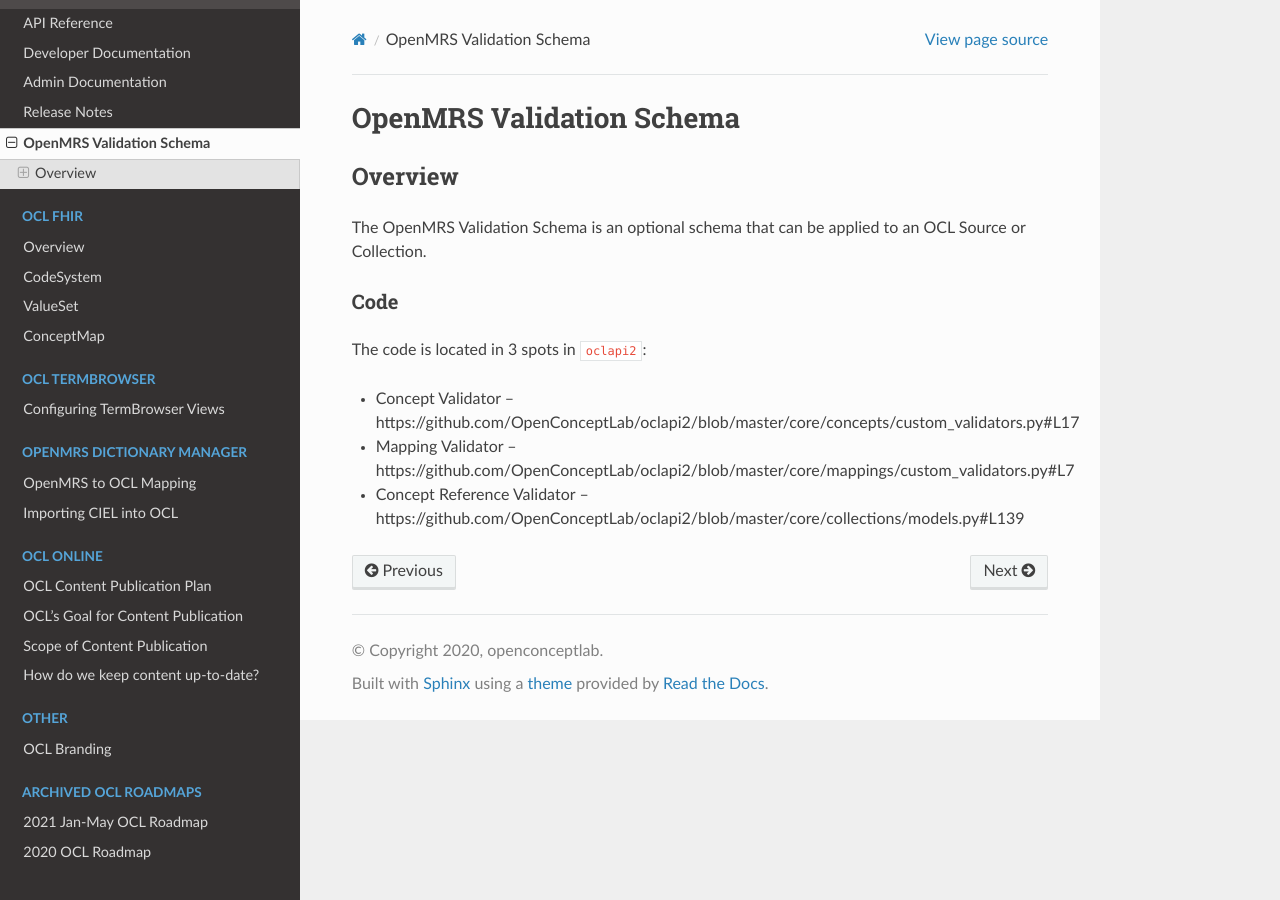
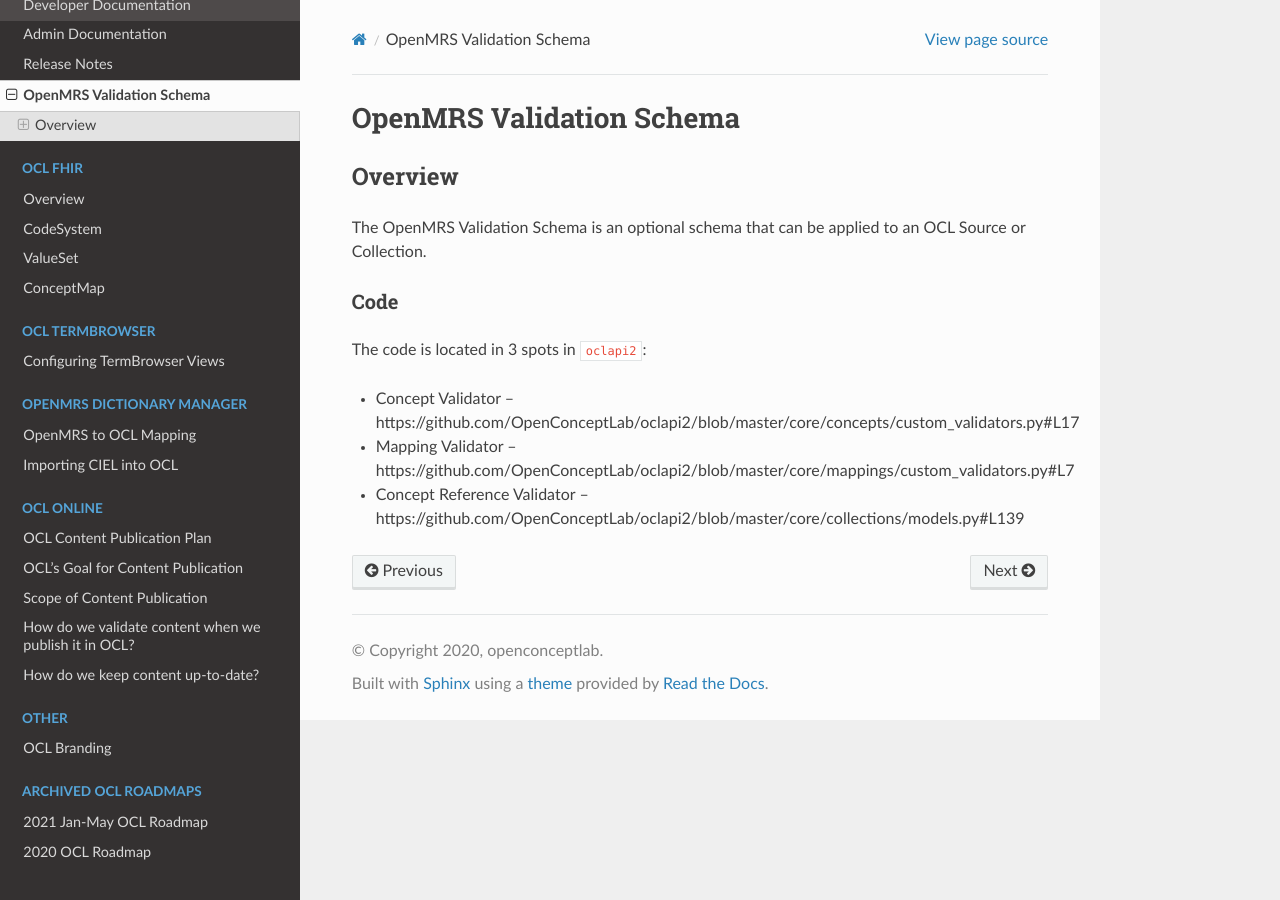
Before and after one commit to OpenConceptLab/ocl-docs, a Sphinx documentation site: the page built from docs/source/oclapi/openmrsvalidationschema.md, in a window 1280 px wide. Built offline with Sphinx 7.4.7 and the Read the Docs theme 2.0.0, drawn with Linux system fonts in a browser that asks for light colours; some of the changed lines change nothing that is shown.

Commit message:
Added section for content validation

```diff
--- a/docs/source/oclonline/publicationplan.rst
+++ b/docs/source/oclonline/publicationplan.rst
@@ -32,6 +32,18 @@
        - PEPFAR MER and MOH Alignment
        - Partners in Health (PIH) OpenMRS Concept Dictionary
 
+How do we validate content when we publish it in OCL?
+----------------------------------
+To ensure that the content loads into OCL as expected, there are several validation steps taken for each set of content to check for accuracy between what should show in OCL versus what is actually appearing in OCL.
+1. Spot Checks: Looking at 5 or more exemplary concepts in depth, we check that the concept appears in OCL and that all the expected attributes are present. If applicable, we check that these concepts are correctly placed in their hierarchy.
+1. Hierarchy Check: If the content is hierarchical, we look down its tree, particularly looking for concepts that should but do not have a parent concept.
+1. Automated Script: A python script uses two files, the bulk import file and the export file created within OCL, for a set of content to check for multiple potential errors:
+    * Missing concepts and mappings that are not present in OCL
+    * Extra concepts and mappings that are present in OCL but should not have been loaded in
+    * Checks for duplicate concept or mapping IDs in the export file
+    * Compares concept attributes to ensure these attributes are similar between the import and the export files
+
+
 How do we keep content up-to-date?
 ----------------------------------
 Each terminology has its own process and schedule for releasing updates. OCL and its partners, Apelon and the Regenstrief Institute,
```
